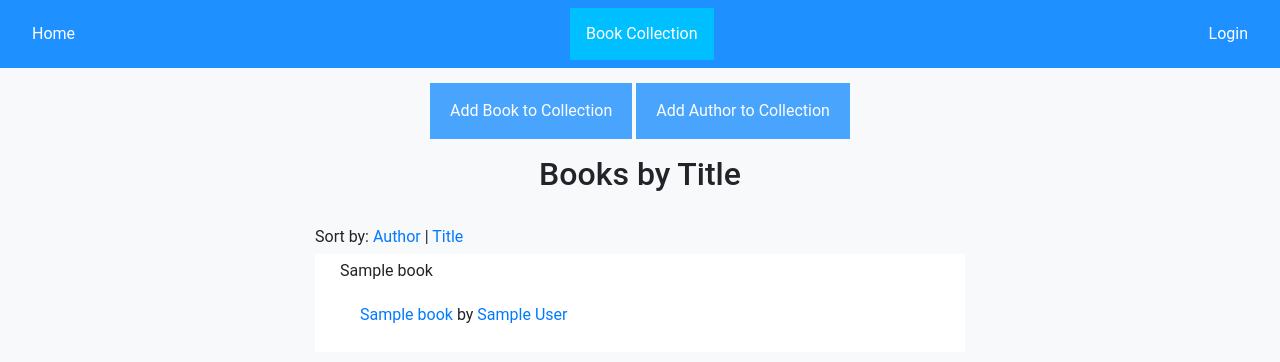
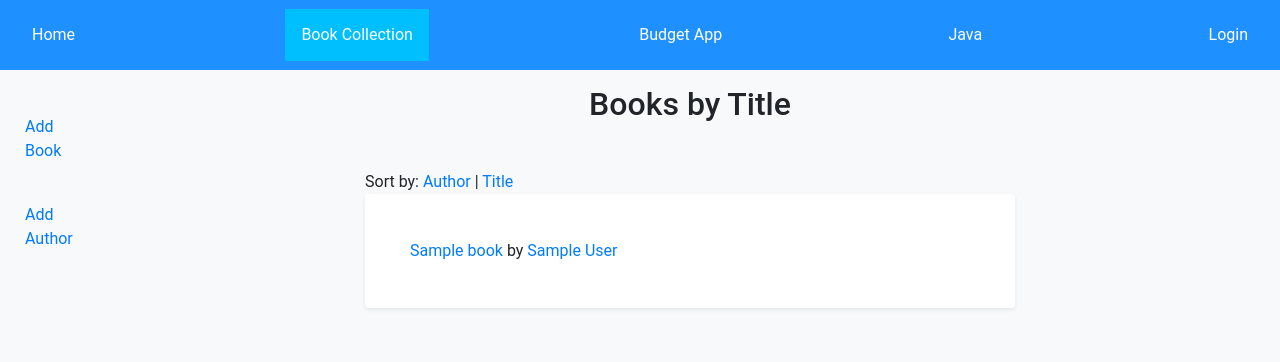
Before and after one commit to wzsamuels/PortfolioWebsite, a Django app: template books/templates/books/index.html in a window 1280 px wide. Shown: the top 362 px of the page. Run offline with Django 3.2, Linux system fonts and the light colour scheme; the template is opened without the code that fills it: most values are stand-ins (such as "Sample title", 1, 10 or a date in 2020); some libraries are stand-ins or nearby versions.

Commit message:
Add Book and Add Author buttons are now part of a side navbar.

```diff
--- a/books/static/books/book_list.js
+++ b/books/static/books/book_list.js
@@ -16,6 +16,7 @@ function closeFormLeft() {
 
 document.getElementById("BookList").classList.add('active');
 document.getElementById("SortByAuthor").style.display = "none";
+document.getElementById("BookSideNav").style.display = "block";
 
 function titleSort() {
     document.getElementById("SortByTitle").style.display = "block";
--- a/books/static/books/styles.css
+++ b/books/static/books/styles.css
@@ -32,7 +32,20 @@
     .navbar {
         overflow: hidden;
         background-color: DodgerBlue;
-        margin-bottom: 15px;
+        height: 70px;
+    }
+
+    .sidenav {
+        height: 100%;
+        width: 100px;
+        position: fixed;
+        z-index: 1;
+        top: 0;
+        left: 0;
+
+        overflow-x: hidden;
+        padding-top: 20px;
+        margin-top: 70px;
     }
 
     .navbar a {
@@ -131,9 +144,10 @@
     .container {
       width: auto;
       max-width: 680px;
-      padding: 200px 15px 15px 15px;
+      padding: 15px 15px;
     }
 
+    /*
     .col-25 {
         float: left;
         width: 25%;
@@ -145,14 +159,12 @@
         width: 75%;
         margin-top: 6px;
     }
-
-      /* Clear floats after the columns */
     .row:after {
         content: "";
         display: table;
         clear: both;
     }
-
+    */
 
 
     /* Responsive layout - when the screen is less than 600px wide, make the two columns stack on top of each other instead of next to each other */
@@ -178,9 +190,6 @@
         position: sticky;
         margin-left:auto;
         margin-right:auto;
-        /*bottom: 23px;
-          right: 28px;
-          width: 280px;*/
     }
 
     .open-button-left {
@@ -191,9 +200,6 @@
         cursor: pointer;
         opacity: 0.8;
         position: sticky;
-            /*bottom: 123px;
-            right: 28px;*/
-            /*width: 280px;*/
         }
 
     .popup {
@@ -212,15 +218,6 @@
         border: 2px solid #666;
         z-index: 9;
     }
-
-    /*
-    .form-popup-left {
-        display: none;
-        position: sticky;
-        left:0px;
-        z-index: 9;
-    }
-    */
 
     /* Add styles to the form container */
     .form-container {
@@ -266,6 +263,11 @@
         opacity: 1;
     }
 
+    /* Page content */
+    .main {
+        margin-left: 100px; /* Same as the width of the sidenav */
+    }
+
     </style>
   </head>
 </html>
--- a/books/templates/books/index.html
+++ b/books/templates/books/index.html
@@ -1,9 +1,14 @@
 {% extends "base.html" %}
 {% load static %}
 {% block content %}
-<p style="text-align: center;">    <button class="open-button" onclick="openFormLeft()">Add Book to Collection</button>
-  <button class="open-button" onclick="openFormRight()">Add Author to Collection</button>
-  </p>
+
+<div id="BookSideNav" class="sidenav">
+        <ul style="margin:auto;" class="list">
+          <li><a href="#" onclick="openFormLeft()">Add Book</a></li>
+          <li><a href="#" onclick="openFormRight()">Add Author</a></li>
+        </ul>
+
+    </div>
 
 <!-- Popup form for adding a new Book -->
 <div class="form-popup" id="left-form">
@@ -41,16 +46,16 @@
   </form>
 </div>
 
-
+<div class="main">
 <div id="SortByTitle">
   <h2>Books by Title</h2><br>
   <div class="container">
     Sort by: <a href="javascript:authorSort();">Author</a> | <a onclick="javascript:titleSort()" href="#">Title</a>
-    <div class="container bg-white">
+    <div class="container bg-white rounded shadow-sm">
       <ul class="list">
-        {% for book in book_json %}
+        <!--{% for book in book_json %}
           {{book}}
-        {% endfor %}
+        {% endfor %}-->
         {% for book in book_list|dictsort:"title" %}
         <li>
           <a href="{{ book.get_absolute_url }}">{{ book.title }}</a> by
@@ -71,7 +76,7 @@
   <h2>Books by Author</h2><br>
   <div class="container">
     Sort by: <a href="javascript:authorSort();">Author</a> | <a onclick="javascript:titleSort()" href="#">Title</a>
-    <div class="container bg-white">
+    <div class="container bg-white rounded shadow-sm">
       <ul class="list">
         {% for author in author_list %}
         <li>
@@ -88,7 +93,7 @@
     </div>
   </div>
 </div>
-
+</div>
 <script>
   function openFormRight() {
     document.getElementById("right-form").style.display = "block";
--- a/static/books/book_list.js
+++ b/static/books/book_list.js
@@ -16,6 +16,7 @@ function closeFormLeft() {
 
 document.getElementById("BookList").classList.add('active');
 document.getElementById("SortByAuthor").style.display = "none";
+document.getElementById("BookSideNav").style.display = "block";
 
 function titleSort() {
     document.getElementById("SortByTitle").style.display = "block";
--- a/templates/base.html
+++ b/templates/base.html
@@ -13,37 +13,16 @@
     <link rel="stylesheet" href="https://stackpath.bootstrapcdn.com/bootstrap/4.4.1/css/bootstrap.min.css" integrity="sha384-Vkoo8x4CGsO3+Hhxv8T/Q5PaXtkKtu6ug5TOeNV6gBiFeWPGFN9MuhOf23Q9Ifjh" crossorigin="anonymous">
     <link rel="stylesheet" type="text/css"  href="{% static "books/styles.css" %}">
 
-    <style>
-      .container {
-      width: auto;
-      max-width: 680px;
-      padding: 0 15px;
-      }
-      .bd-placeholder-img {
-        font-size: 1.125rem;
-        text-anchor: middle;
-        -webkit-user-select: none;
-        -moz-user-select: none;
-        -ms-user-select: none;
-        user-select: none;
-      }
-
-      @media (min-width: 768px) {
-        .bd-placeholder-img-lg {
-          font-size: 3.5rem;
-        }
-      }
-
-    </style>
-
     <title>Book Collection</title>
 
-    </head>
+  </head>
 
   <body class="bg-light">
     <div class="navbar">
       <a id="Home" href="/">Home</a>
       <a id="BookList" href="/books/">Book Collection</a>
+      <a href="#">Budget App</a>
+      <a href="#">Java</a>
       {% if user.is_authenticated %}
         <a id="Logout" href="/accounts/logout/" style="float:right;">Logout</a>
       {% else %}
@@ -63,6 +42,7 @@
         </div>
         -->
     </div>
+
     {% block content %}
     {% endblock %}
 
```
Also changed, not shown: home/templates/home/index.html (+11 -12 lines), static/books/styles.css (+22 -20 lines), books/migrations/0007_auto_20200318_1410.py (added). Lines whose indentation alone changed are shown as unchanged.
